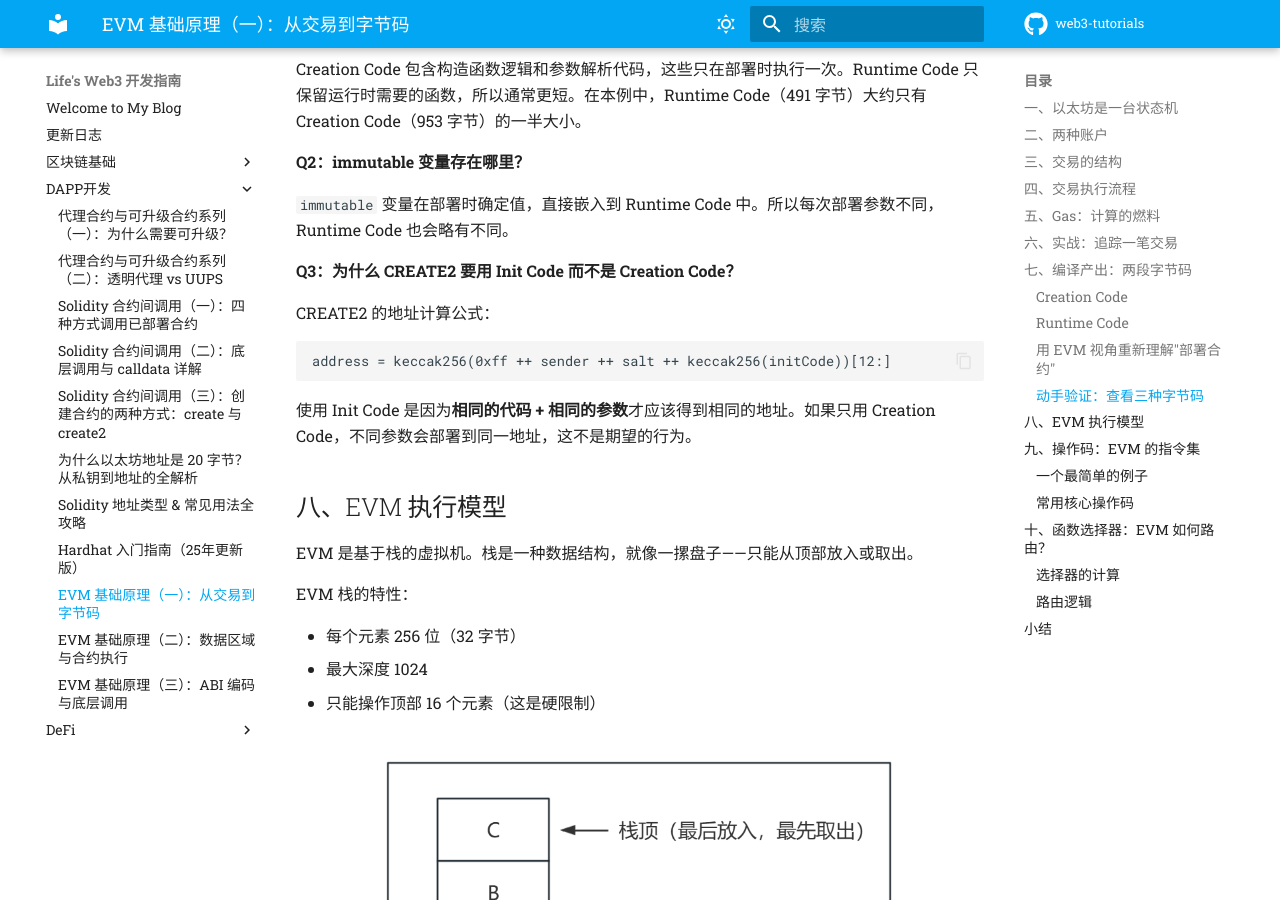
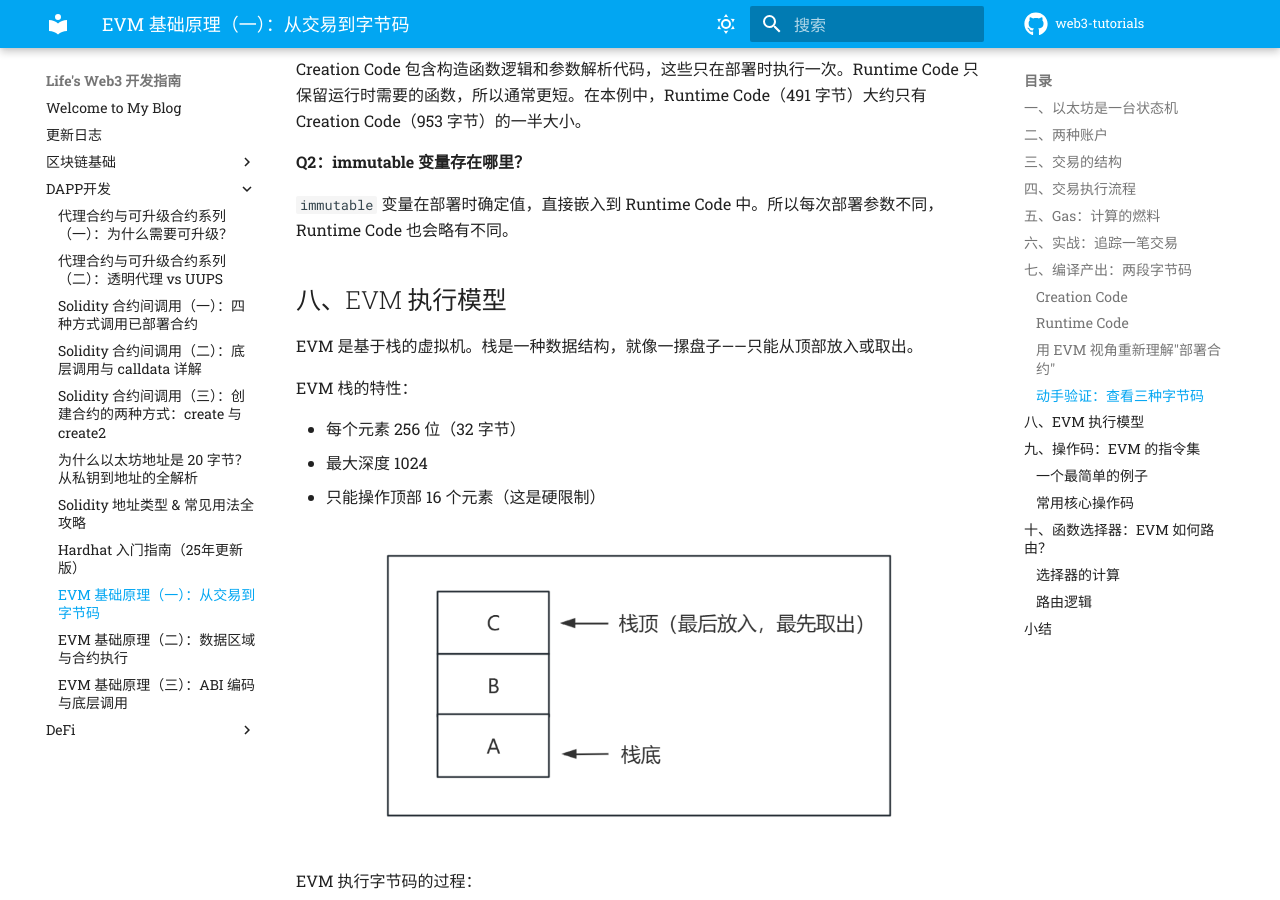
Before and after one commit to lifefindsitsway/web3-tutorials, an MkDocs documentation site: the page built from docs/web3/dapp/evm_fundamentals_part1_from_transactions_to_bytecode_240410.md, in a window 1280 px wide and 900 px high, scrolled down 8217 px. Built offline with MkDocs 1.6.1 and Material for MkDocs 9.7.7, drawn with Linux system fonts in a browser that asks for light colours; comment, search, counter and statistics services are not loaded.

Commit message:
调整第一，二篇文档内容

````diff
--- a/docs/web3/dapp/evm_fundamentals_part1_from_transactions_to_bytecode_240410.md
+++ b/docs/web3/dapp/evm_fundamentals_part1_from_transactions_to_bytecode_240410.md
@@ -305,16 +305,6 @@ Creation Code 包含构造函数逻辑和参数解析代码，这些只在部署
 
 `immutable` 变量在部署时确定值，直接嵌入到 Runtime Code 中。所以每次部署参数不同，Runtime Code 也会略有不同。
 
-**Q3：为什么 CREATE2 要用 Init Code 而不是 Creation Code？**
-
-CREATE2 的地址计算公式：
-
-```
-address = keccak256(0xff ++ sender ++ salt ++ keccak256(initCode))[12:]
-```
-
-使用 Init Code 是因为**相同的代码 + 相同的参数**才应该得到相同的地址。如果只用 Creation Code，不同参数会部署到同一地址，这不是期望的行为。
-
 ## 八、EVM 执行模型
 
 EVM 是基于栈的虚拟机。栈是一种数据结构，就像一摞盘子——只能从顶部放入或取出。
````
Also changed, not shown: docs/web3/dapp/evm_fundamentals_part2_data_regions_and_contract_execution_240411.md (+4 -0 lines).
